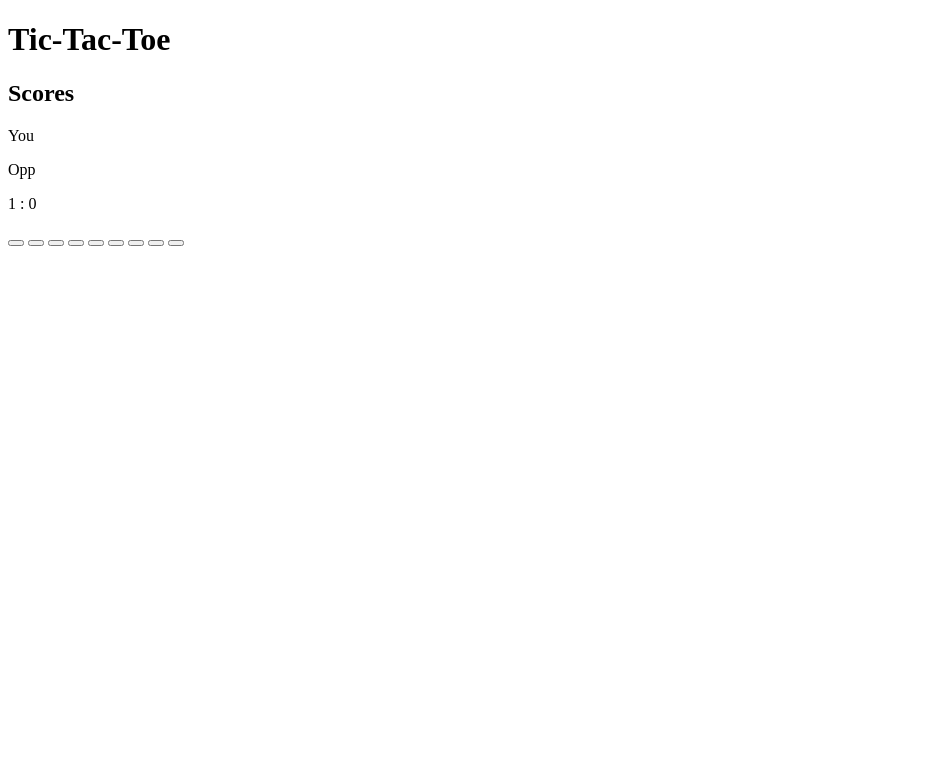
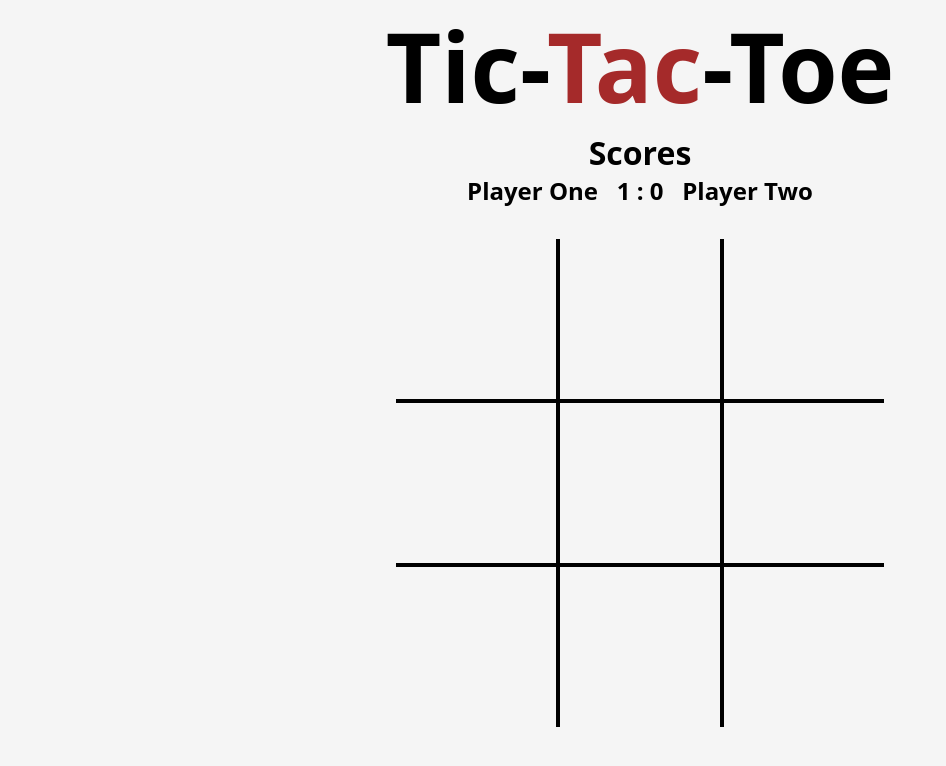
Before and after one commit to devRaphael13/tic-tac-toe, a plain HTML site: page index.html in a window 1280 px wide. Shown: the whole page, without its empty margins (0-946 px from the left). Drawn offline with Linux system fonts and the light colour scheme.

Commit message:
Add basic styles

```diff
--- a/index.html
+++ b/index.html
@@ -3,34 +3,32 @@
     <head>
         <meta charset="UTF-8" />
         <meta name="viewport" content="width=device-width, initial-scale=1.0" />
+        <link rel="stylesheet" href="styles.css">
         <title>Document</title>
     </head>
     <body>
-        <h1>Tic-Tac-Toe</h1>
+        <h1>Tic-<span>Tac</span>-Toe</h1>
         <h2>Scores</h2>
         <div>
-            <div>
-                <p>You</p>
-                <p>Opp</p>
-            </div>
-
-            <p>1 : 0</p>
+            <p>Player One &nbsp;&nbsp;<span>1</span> : <span>0</span>&nbsp;&nbsp; Player Two</p>
         </div>
 
         <!-- X or O  -->
         <dialog></dialog>
 
         <!-- Board -->
-        <section>
-            <button></button>
-            <button></button>
-            <button></button>
-            <button></button>
-            <button></button>
-            <button></button>
-            <button></button>
-            <button></button>
-            <button></button>
+        <section id="boardElem">
+            <div>&nbsp;</div>
+            <div>&nbsp;</div>
+            <div>&nbsp;</div>
+
+            <div>&nbsp;</div>
+            <div>&nbsp;</div>
+            <div>&nbsp;</div>
+
+            <div>&nbsp;</div>
+            <div>&nbsp;</div>
+            <div>&nbsp;</div>
         </section>
     </body>
 </html>
--- /dev/null
+++ b/styles.css
@@ -0,0 +1,59 @@
+* {
+    font-size: 1rem;
+    font-weight: 400;
+    border: none;
+    padding: 0;
+    margin: 0;
+}
+
+body {
+    background: whitesmoke;
+    display: flex;
+    flex-direction: column;
+    align-items: center;
+    font-family: system-ui, -apple-system, BlinkMacSystemFont, 'Segoe UI', Roboto, Oxygen, Ubuntu, Cantarell, 'Open Sans', 'Helvetica Neue', sans-serif;
+}
+
+h1, h1 > span {
+    font-weight: 900;
+    font-size: 6rem;
+}
+
+h1 > span {
+    color: brown;
+}
+
+h2 {
+    font-size: 2rem;
+    font-weight: 700;
+}
+
+p, span {
+    font-size: 1.5rem;
+    font-weight: 700;
+}
+
+p {
+    margin-bottom: 2rem;
+}
+
+section {
+    display: grid;
+    grid-template: repeat(3, 1fr)/repeat(3, 1fr);
+    gap: 0.25rem;
+    background-color: black;
+    margin-bottom: 1rem;
+}
+
+section > div {
+    padding: 1rem;
+    font-size: 4rem;
+    width: 8rem;
+    height: 8rem;
+    background: whitesmoke;
+    text-transform: capitalize;
+    font-weight: 700;
+    display: flex;
+    justify-content: center;
+    align-items: center;
+}
```
